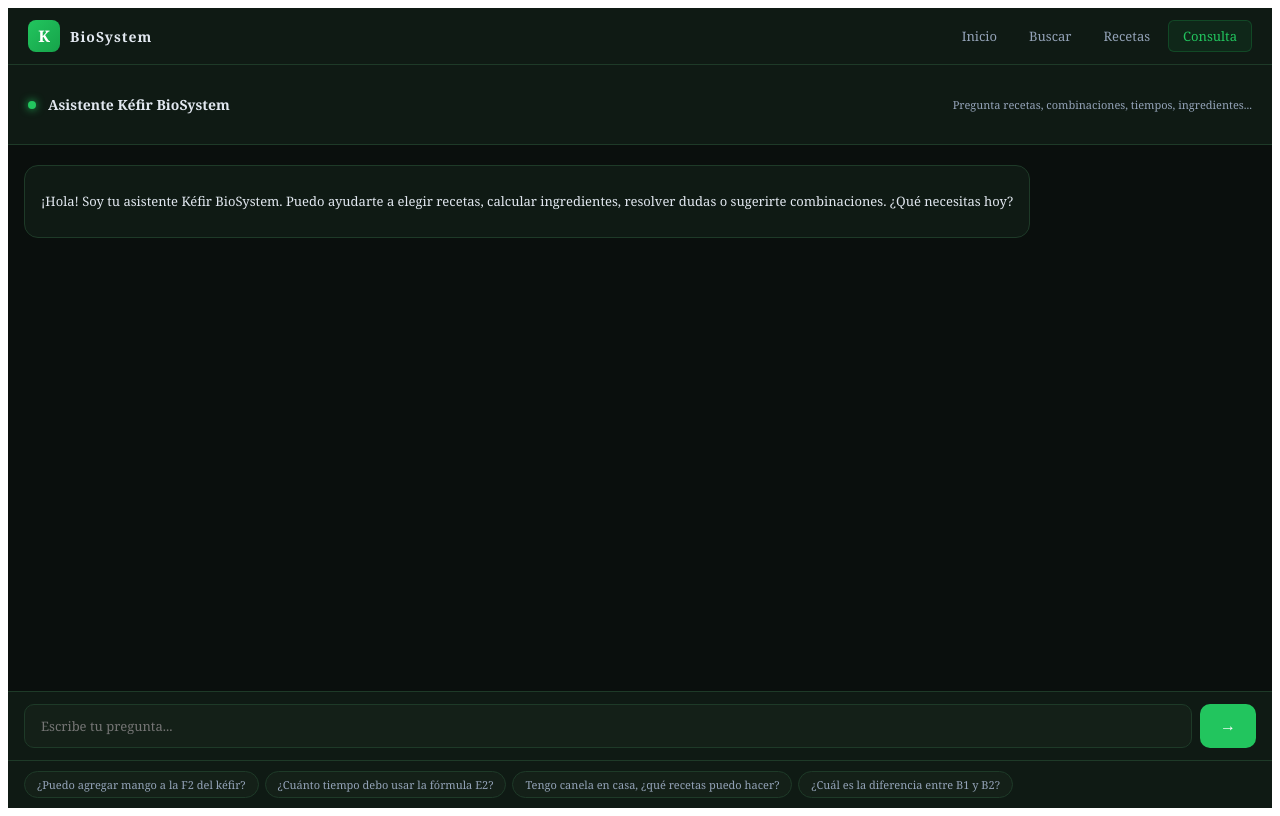
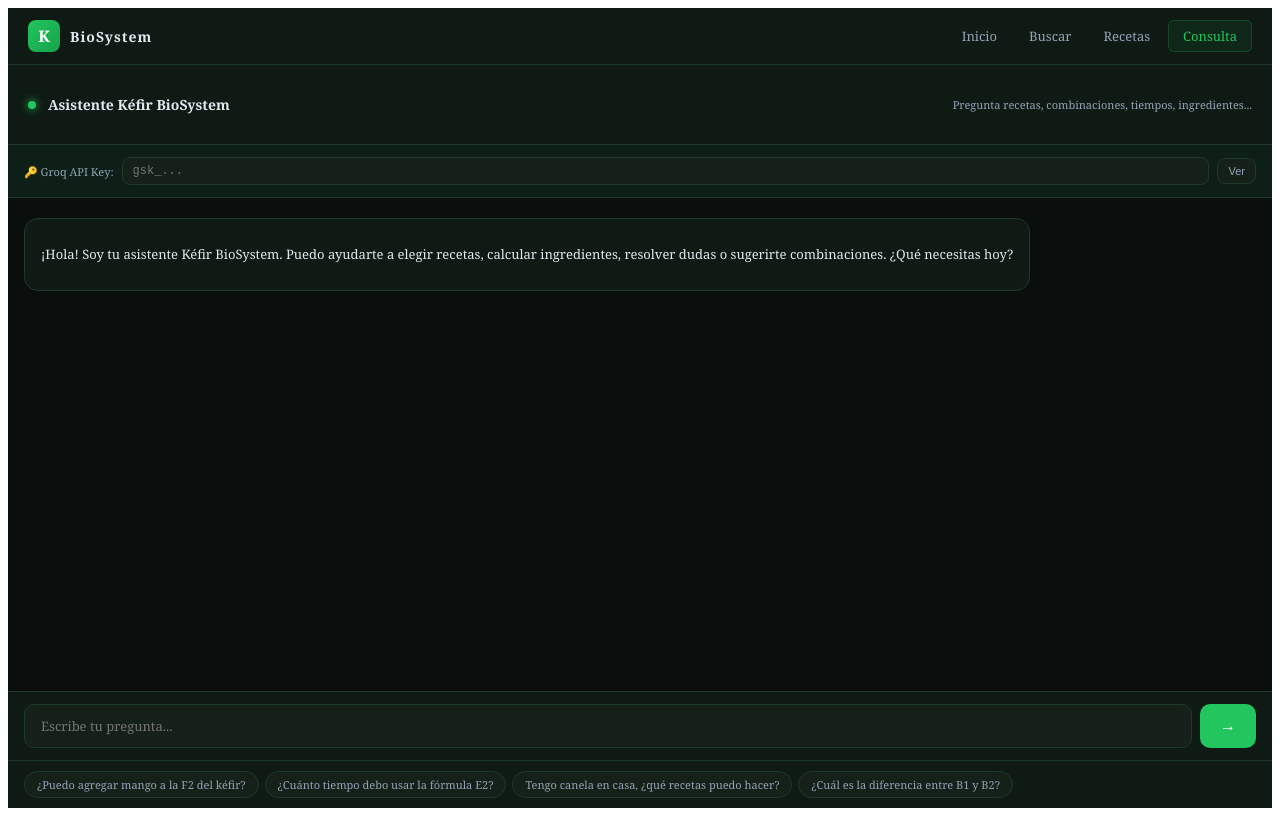
Before and after one commit to Cubijies/kefir-biosystem-app, a React (Vite) app: page / in a window 1280 px wide. Both pictures are taken after a click on the button "Consulta". Built offline with nearby package versions, Linux system fonts and the light colour scheme.

Commit message:
actualizacion

```diff
--- a/src/App.jsx
+++ b/src/App.jsx
@@ -387,6 +387,7 @@ export default function App() {
   const [chatMessages, setChatMessages] = useState([{role:"assistant",text:"¡Hola! Soy tu asistente Kéfir BioSystem. Puedo ayudarte a elegir recetas, calcular ingredientes, resolver dudas o sugerirte combinaciones. ¿Qué necesitas hoy?"}]);
   const [chatInput, setChatInput] = useState("");
   const [chatLoading, setChatLoading] = useState(false);
+  const [groqKey, setGroqKey] = useState("");
   const chatRef = useRef(null);
   const inputRef = useRef(null);
 
@@ -476,10 +477,12 @@ export default function App() {
   };
 
   // ── CHAT ──────────────────────────────────────────────────────────────────
-  const GROQ_API_KEY = "TU_API_KEY_DE_GROQ"; // ← Reemplaza con tu clave de Groq
-
   const sendChat = async () => {
     if (!chatInput.trim() || chatLoading) return;
+    if (!groqKey.trim()) {
+      setChatMessages(m => [...m, { role:"assistant", text:"⚠️ Primero ingresa tu API key de Groq en el campo de arriba." }]);
+      return;
+    }
     const userMsg = chatInput.trim();
     setChatInput("");
     setChatMessages(m => [...m, { role:"user", text: userMsg }]);
@@ -498,7 +501,7 @@ Responde siempre en español. Sé específico, práctico y cálido. Si preguntan
         method: "POST",
         headers: {
           "Content-Type": "application/json",
-          "Authorization": `Bearer ${GROQ_API_KEY}`
+          "Authorization": `Bearer ${groqKey.trim()}`
         },
         body: JSON.stringify({
           model: "llama-3.3-70b-versatile",
@@ -579,7 +582,7 @@ Responde siempre en español. Sé específico, práctico y cálido. Si preguntan
       {screen==="chat" && (
         <ChatScreen
           messages={chatMessages} input={chatInput} setInput={setChatInput}
-          onSend={sendChat} loading={chatLoading} chatRef={chatRef} inputRef={inputRef}
+          onSend={sendChat} loading={chatLoading} chatRef={chatRef} inputRef={inputRef} groqKey={groqKey} setGroqKey={setGroqKey}
         />
       )}
     </div>
@@ -623,12 +626,12 @@ function HomeScreen({ setScreen, setQuery, handleSearch, query }) {
 
       <div style={styles.featGrid}>
         {[
-          {icon:"🧪",title:"36 Recetas",sub:"Organizadas por objetivo, familia y momento del día"},
-          {icon:"📅",title:"Cronograma 30 días",sub:"Rotación inteligente para no aburrirte"},
-          {icon:"🛒",title:"Lista de compras",sub:"Ingredientes calculados para todo tu plan"},
-          {icon:"💬",title:"Consulta IA",sub:"Pregunta dudas, recetas o combinaciones de ingredientes"},
+          {icon:"🧪",title:"36 Recetas",sub:"Organizadas por objetivo, familia y momento del día",screen:"recipes"},
+          {icon:"📅",title:"Cronograma 30 días",sub:"Rotación inteligente para no aburrirte",screen:"search"},
+          {icon:"🛒",title:"Lista de compras",sub:"Ingredientes calculados para todo tu plan",screen:"search"},
+          {icon:"💬",title:"Consulta IA",sub:"Pregunta dudas, recetas o combinaciones de ingredientes",screen:"chat"},
         ].map(f=>(
-          <div key={f.title} style={styles.featCard}>
+          <div key={f.title} style={{...styles.featCard,cursor:"pointer"}} onClick={()=>setScreen(f.screen)}>
             <span style={styles.featIcon}>{f.icon}</span>
             <p style={styles.featTitle}>{f.title}</p>
             <p style={styles.featSub}>{f.sub}</p>
@@ -1150,13 +1153,28 @@ function RecipesGrid({ recipes, setActiveRecipe }) {
 }
 
 // ─── CHAT SCREEN ─────────────────────────────────────────────────────────────
-function ChatScreen({ messages, input, setInput, onSend, loading, chatRef, inputRef }) {
+function ChatScreen({ messages, input, setInput, onSend, loading, chatRef, inputRef, groqKey, setGroqKey }) {
+  const [showKey, setShowKey] = useState(false);
   return (
     <div style={styles.chatWrap}>
       <div style={styles.chatHeader}>
         <span style={styles.chatHeaderDot}/>
         <p style={styles.chatHeaderTitle}>Asistente Kéfir BioSystem</p>
         <p style={styles.chatHeaderSub}>Pregunta recetas, combinaciones, tiempos, ingredientes...</p>
+      </div>
+      <div style={{padding:"12px 16px", background:"#0d1f16", borderBottom:"1px solid #1e3a28", display:"flex", gap:8, alignItems:"center", flexWrap:"wrap"}}>
+        <span style={{fontSize:11, color:"#94a3b8", whiteSpace:"nowrap"}}>🔑 Groq API Key:</span>
+        <input
+          type={showKey ? "text" : "password"}
+          value={groqKey}
+          onChange={e=>setGroqKey(e.target.value)}
+          placeholder="gsk_..."
+          style={{flex:1, minWidth:180, padding:"6px 10px", borderRadius:8, border:"1px solid #1e3a28", background:"#142018", color:"#e2e8f0", fontSize:12, outline:"none", fontFamily:"monospace"}}
+        />
+        <button onClick={()=>setShowKey(s=>!s)} style={{padding:"6px 10px", borderRadius:8, border:"1px solid #1e3a28", background:"#142018", color:"#94a3b8", fontSize:11, cursor:"pointer"}}>
+          {showKey ? "Ocultar" : "Ver"}
+        </button>
+        {groqKey.trim() && <span style={{fontSize:11, color:"#22c55e"}}>✓ Listo</span>}
       </div>
       <div ref={chatRef} style={styles.chatMessages}>
         {messages.map((m,i)=>(
```
